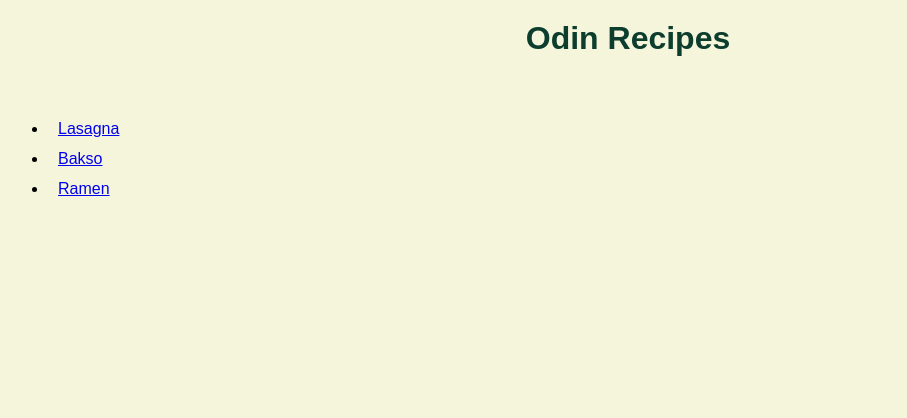
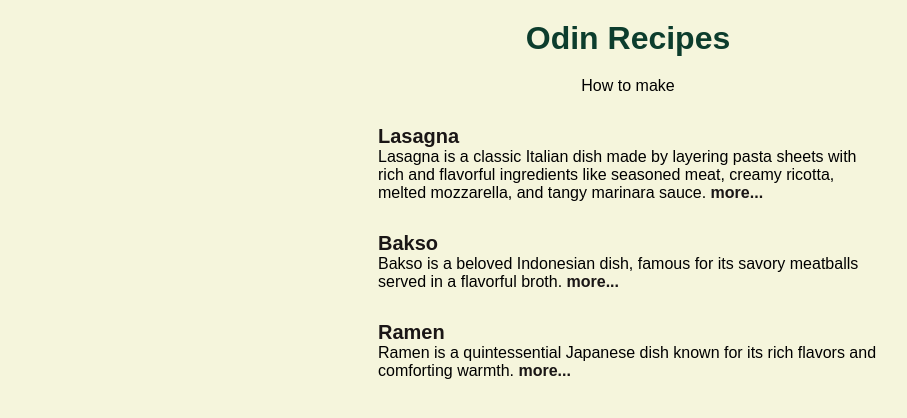
Before and after one commit to Evoyn/odin-recipes, a plain HTML site: page index.html in a window 1280 px wide. Shown: the whole page, without its empty margins (12-919 px from the left). Drawn offline with Linux system fonts and the light colour scheme.

Commit message:
Adding - Flexbox

```diff
--- a/css/style.css
+++ b/css/style.css
@@ -6,20 +6,39 @@
     box-sizing: border-box;
 }
 
+body {
+    display: flex;
+    flex-direction: column;
+}
+
 .title {
     color: rgb(12, 61, 45);
     margin: 20px;
-    height: 30px;
     text-align: center;
 }
 
 .ul-1 {
-    margin: 20px;
-    padding: 30px;
+    display: flex;
+    gap: 30px;
+    flex-direction: column;
+    align-items: center;
 }
 
 .ul-1 li {
-    height: 20px;
-    margin: 10px;
-    padding: 10px;
+    list-style-type: none;
 }
+
+.ul-1 a {
+    text-decoration: none;
+    color: #1a1616;
+    font-size: 20px;
+    font-weight: 600;
+}
+
+.content p {
+    width: 500px;
+}
+
+.content p a {
+    font-size: 16px;
+}
--- a/index.html
+++ b/index.html
@@ -11,9 +11,26 @@
 <body>
     <h1 class="title">Odin Recipes</h1>
     <ul class="ul-1">
-        <li><a href="./recipes/lasagna.html">Lasagna</a></li>
-        <li><a href="./recipes/bakso.html">Bakso</a></li>
-        <li><a href="./recipes/ramen.html">Ramen</a></li>
+        <div class="title-2">How to make</div>
+        <div class="content">
+            <li><a href="./recipes/lasagna.html">Lasagna</a></li>
+            <p>Lasagna is a classic Italian dish made by layering pasta sheets with rich and flavorful ingredients like
+                seasoned
+                meat, creamy ricotta, melted mozzarella, and tangy marinara sauce. <a href="./recipes/lasagna.html">
+                    more...</a></p>
+        </div>
+        <div class="content">
+            <li><a href="./recipes/bakso.html">Bakso</a></li>
+            <p>Bakso is a beloved Indonesian dish, famous for its savory meatballs served in a flavorful broth. <a
+                    href="./recipes/bakso.html">
+                    more...</a></p>
+        </div>
+        <div class="content">
+            <li><a href="./recipes/ramen.html">Ramen</a></li>
+            <p>Ramen is a quintessential Japanese dish known for its rich flavors and comforting warmth. <a
+                    href="./recipes/ramen.html">
+                    more...</a></p>
+        </div>
     </ul>
 </body>
 
```
